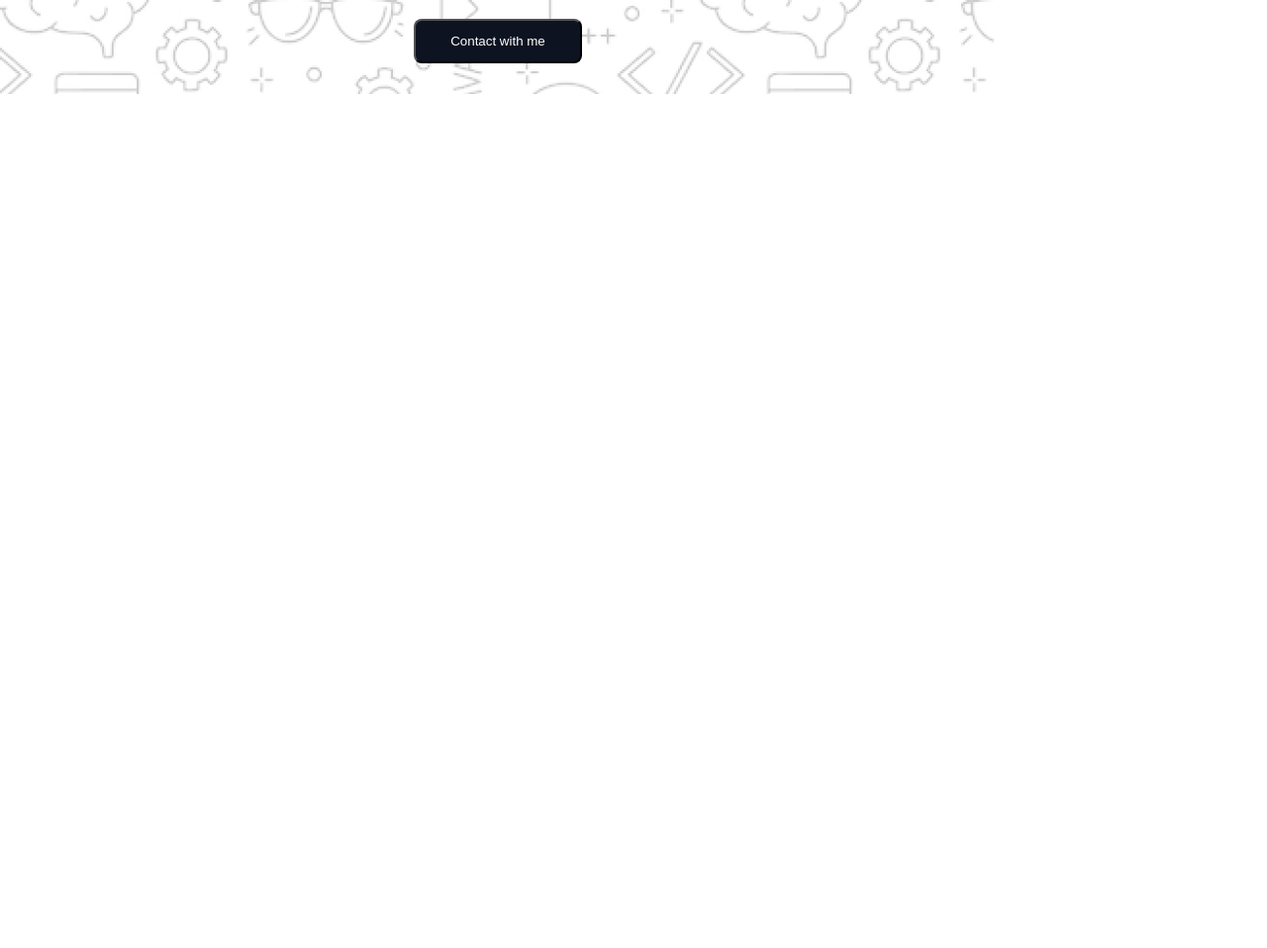
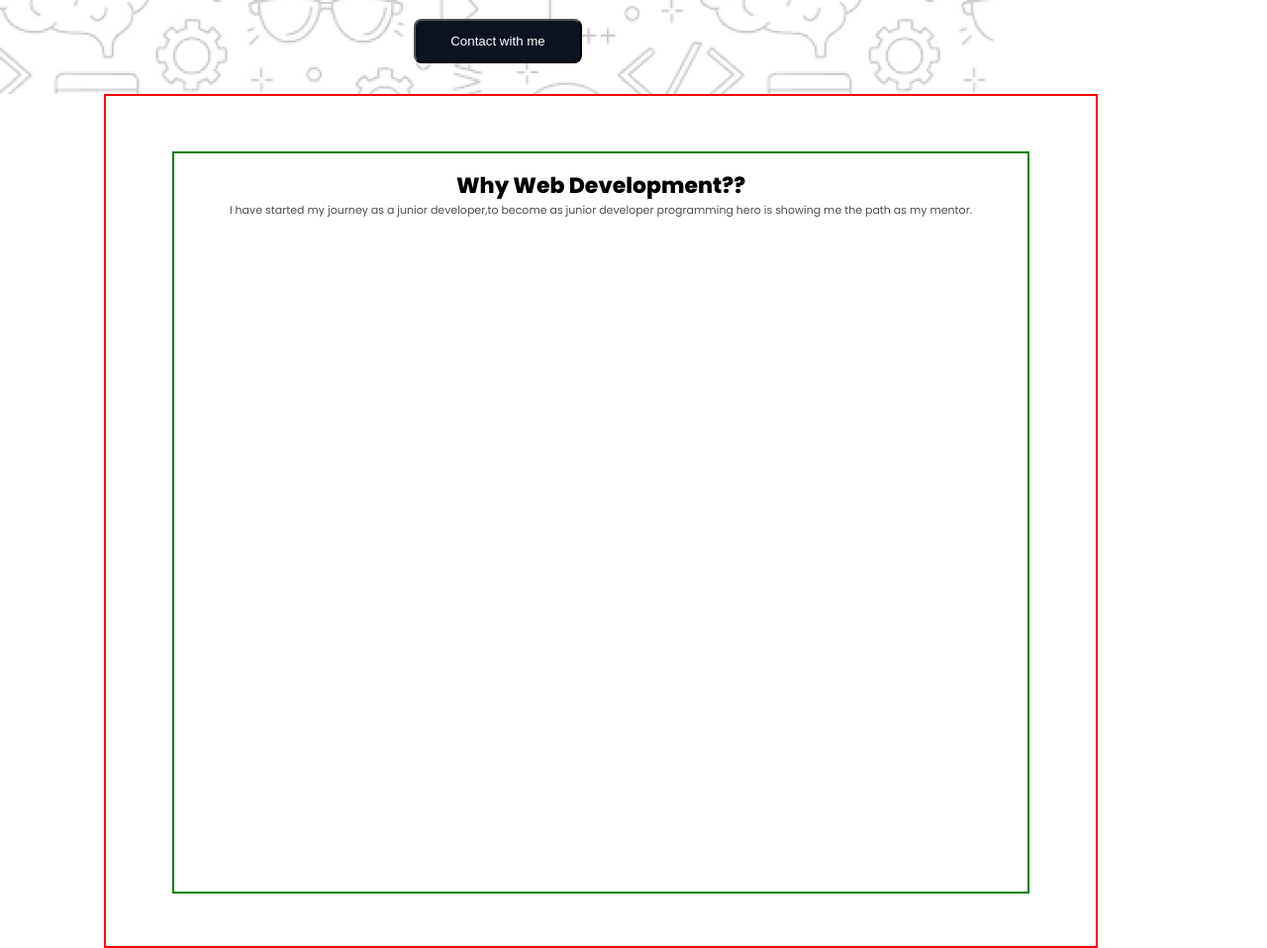
Before and after one commit to pkb1981/Assignment-1, a plain HTML site: page index.html in a window 1280 px wide. Shown: the part 469-1427 px from the top of the page at 99% size. Before the commit the page ends 800 px from the top, so only its background shows below. Drawn offline with Linux system fonts and the light colour scheme.

Commit message:
why web header complete

```diff
--- a/index.html
+++ b/index.html
@@ -47,6 +47,16 @@
   <main>
     <!-- why web development section -->
     <section>
+      <div class="why-web-section">
+        <div class="why-web-container ">
+          <div class="why-web-header">
+            <h1>Why Web Development??</h1>
+            <p>I have started my journey as a junior developer,to become as junior developer programming hero is showing
+              me the path as my mentor.
+            </p>
+          </div>
+        </div>
+      </div>
 
     </section>
   </main>
--- a/style.css
+++ b/style.css
@@ -9,7 +9,6 @@
 
 body {
   font-family: "Poppins", sans-serif;
-  max-width: 1004px;
 }
 
 /*introduction styling */
@@ -70,3 +69,33 @@ body {
   margin-bottom: 31px;
   margin-left: 418px;
 }
+
+/* why web section */
+.why-web-section {
+  border: 2px solid red;
+  margin: 0 105px;
+  max-width: 1004px;
+  height: 863px;
+  margin-bottom: 63px;
+}
+
+.why-web-container {
+  border: 2px solid green;
+  margin: 56px 67px;
+  max-width: 1004px;
+  height: 750px;
+}
+
+.why-web-header h1 {
+  text-align: center;
+  font-size: 22px;
+  font-weight: 800;
+  padding-top: 16px;
+}
+
+.why-web-header p {
+  text-align: center;
+  opacity: 0.7;
+  font-size: 11px;
+  font-weight: 400;
+}
```
